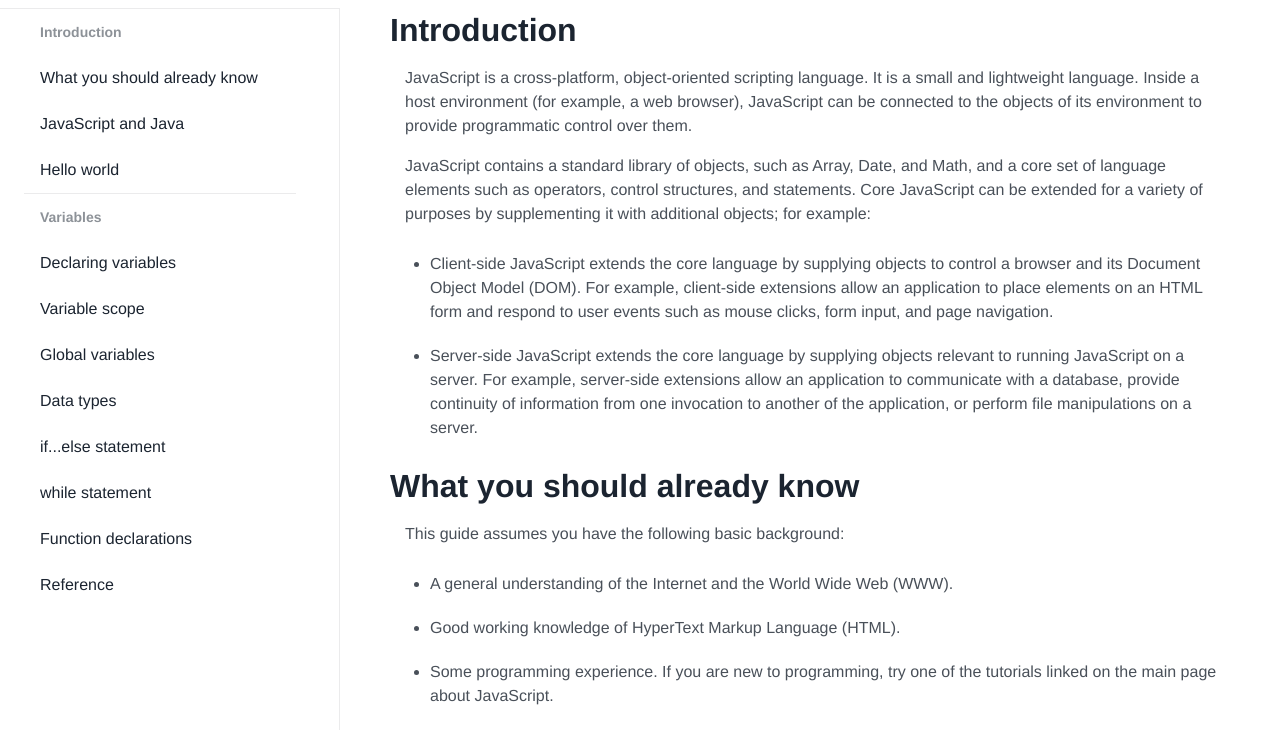
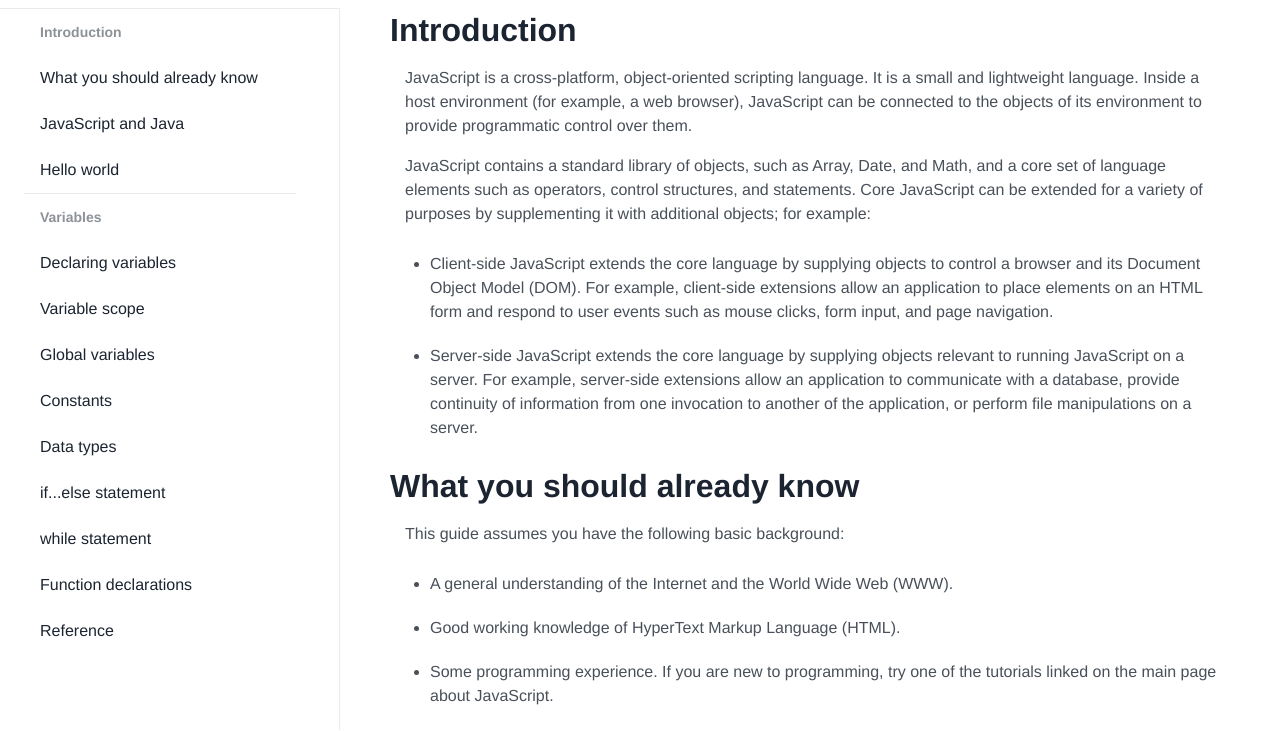
Before and after one commit to yarmoiseev/frontend_doc_docpage, a plain HTML site: page index.html in a window 1280 px wide. Shown: the part 70-801 px from the top of the page. Drawn offline with Linux system fonts and the light colour scheme.

Commit message:
FIX MISSING MENU LINK

```diff
--- a/index.html
+++ b/index.html
@@ -22,6 +22,7 @@
 			<li><a href="#Declaring_variables" class="nav-link navbar__link">Declaring variables</a></li>
 			<li><a href="#Variable_scope" class="nav-link navbar__link">Variable scope</a></li>
 			<li><a href="#Global_variables" class="nav-link navbar__link">Global variables</a></li>
+			<li><a href="#Constants" class="nav-link navbar__link">Constants</a></li>
 			<li><a href="#Data_types" class="nav-link navbar__link">Data types</a></li>
 			<li><a href="#if...else_statement" class="nav-link navbar__link">if...else statement</a></li>
 			<li><a href="#while_statement" class="nav-link navbar__link">while statement</a></li>
```
